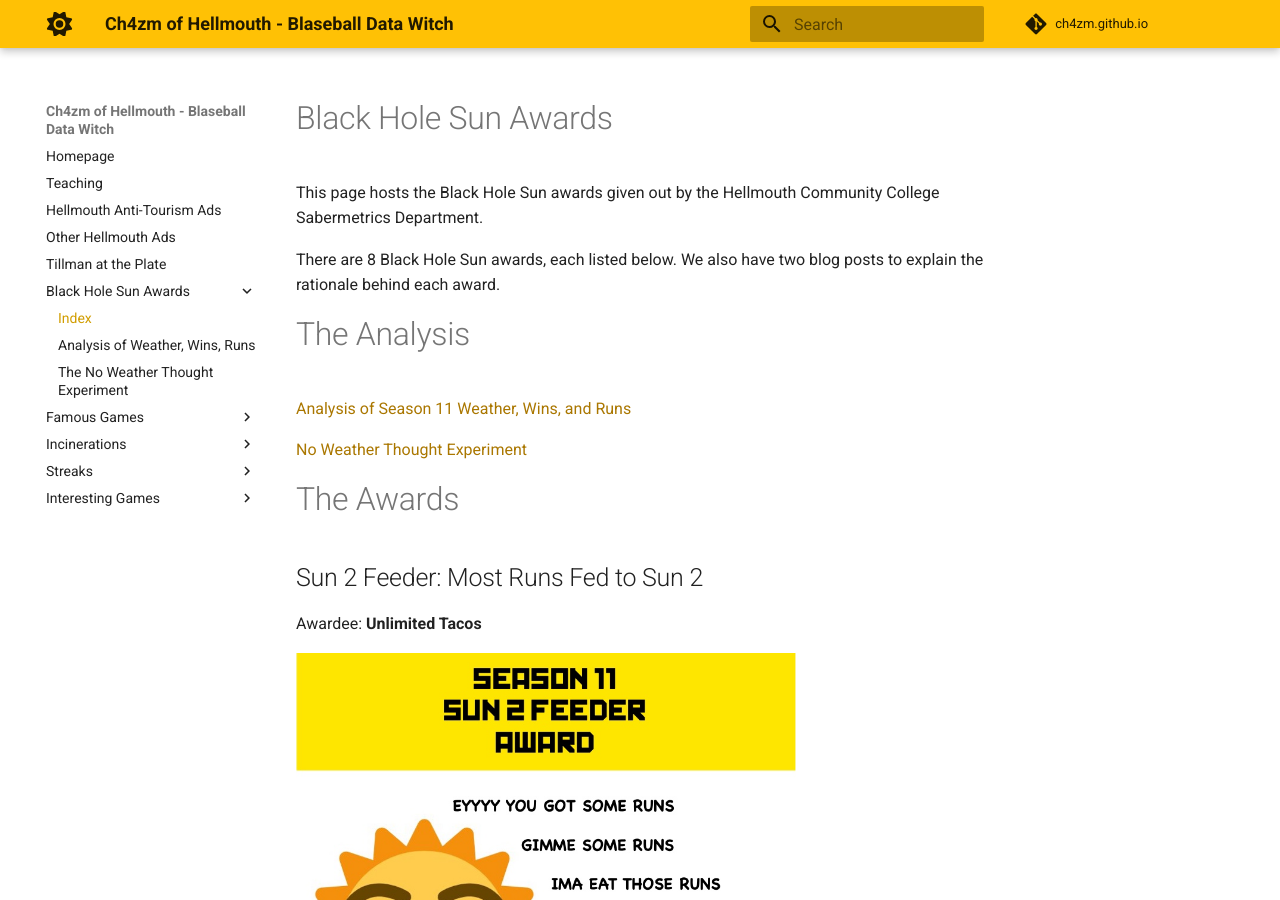
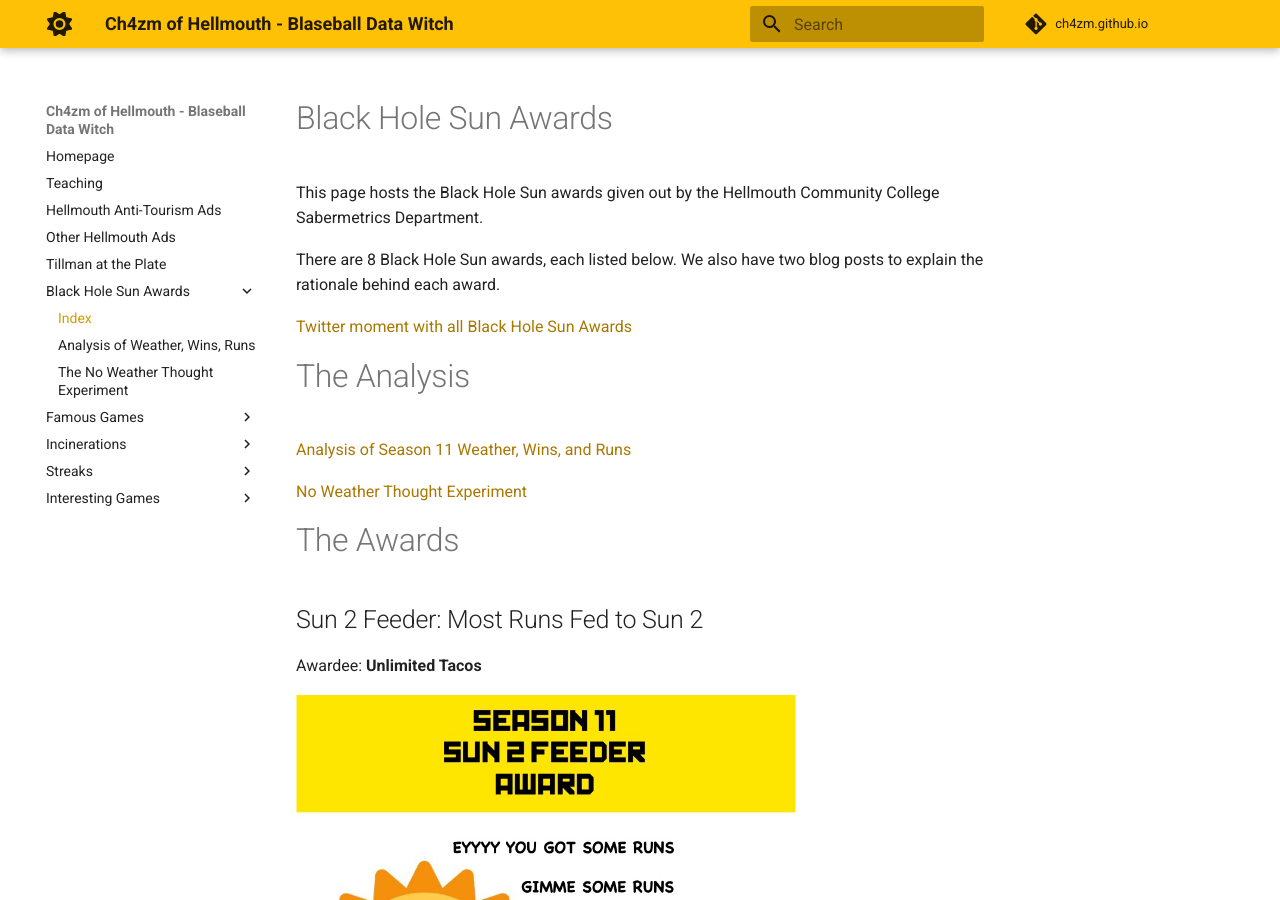
Before and after one commit to ch4zm/ch4zm.github.io, an MkDocs documentation site: the page built from docs/blackholesun.md, in a window 1280 px wide and 900 px high. Built offline with MkDocs 1.6.1 and Material for MkDocs 9.7.7, drawn with Linux system fonts in a browser that asks for light colours; comment, search, counter and statistics services are not loaded.

Commit message:
add twitter moment link

```diff
--- a/docs/blackholesun.md
+++ b/docs/blackholesun.md
@@ -7,6 +7,8 @@ Sabermetrics Department.
 There are 8 Black Hole Sun awards, each listed
 below. We also have two blog posts to explain
 the rationale behind each award.
+
+[Twitter moment with all Black Hole Sun Awards](https://twitter.com/ch4zm_of_hell/status/1320198911252836353)
 
 
 # The Analysis
```
